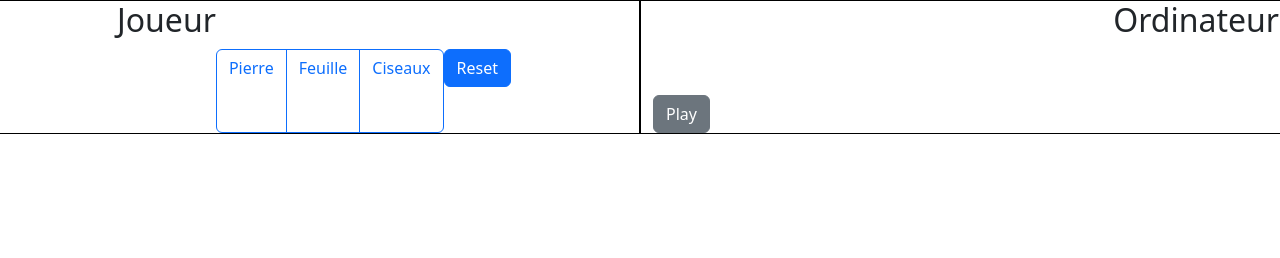
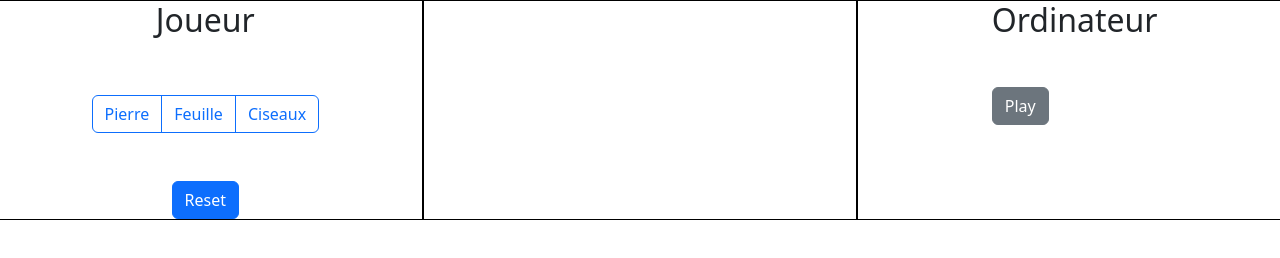
Before and after one commit to a2kad/PierreFeuilleCiseaux, a plain HTML site: page index.html in a window 1280 px wide. Drawn offline with nearby package versions, Linux system fonts and the light colour scheme.

Commit message:
div message

```diff
--- a/assets/css/style.css
+++ b/assets/css/style.css
@@ -9,10 +9,9 @@ body {
 
 }
 
-#verify {
-    align-items: center;
+#joueur {
+    text-align: center;
 }
-
 .col {
     border: 1px solid black;
 }
--- a/index.html
+++ b/index.html
@@ -13,6 +13,7 @@
 
     <div class="row">
         <div class="col d-flex justify-content-center">
+            <div>
             <h2 id="joueur">Joueur</h2>
             <div class="btn-group mt-5" role="group" aria-label="Basic radio toggle button group">
                 <input type="radio" class="btn-check m-auto" name="btnradio" value="1" id="btnradio1" autocomplete="off">
@@ -24,14 +25,23 @@
                 <input type="radio" class="btn-check" name="btnradio" value="3" id="btnradio3" autocomplete="off">
                 <label class="btn btn-outline-primary" for="btnradio3">Ciseaux</label>
             </div>
-            <div>
-                <button type="button" class="btn btn-primary mt-5" id="reset">Reset</button>
+            <div class="d-flex justify-content-center">
+                <button type="button" class="btn btn-primary mt-5 " id="reset">Reset</button>
             </div>
         </div>
-        <div class="col">
+
+        </div><div class="col d-flex justify-content-center">
+            <div id="score">
+
+            </div>
+            <div id="resultat">
+
+            </div>
+        </div>
+        <div class="col  d-flex justify-content-center">
             <div>
                 <h2 id="ordinateur">Ordinateur</h2>
-                <button type="button" class="btn btn-secondary mt-5" id="play">Play</button>
+                <button type="button" class="btn btn-secondary mt-5 d-flex justify-content-center" id="play">Play</button>
             </div>
         </div>
     </div>
```
